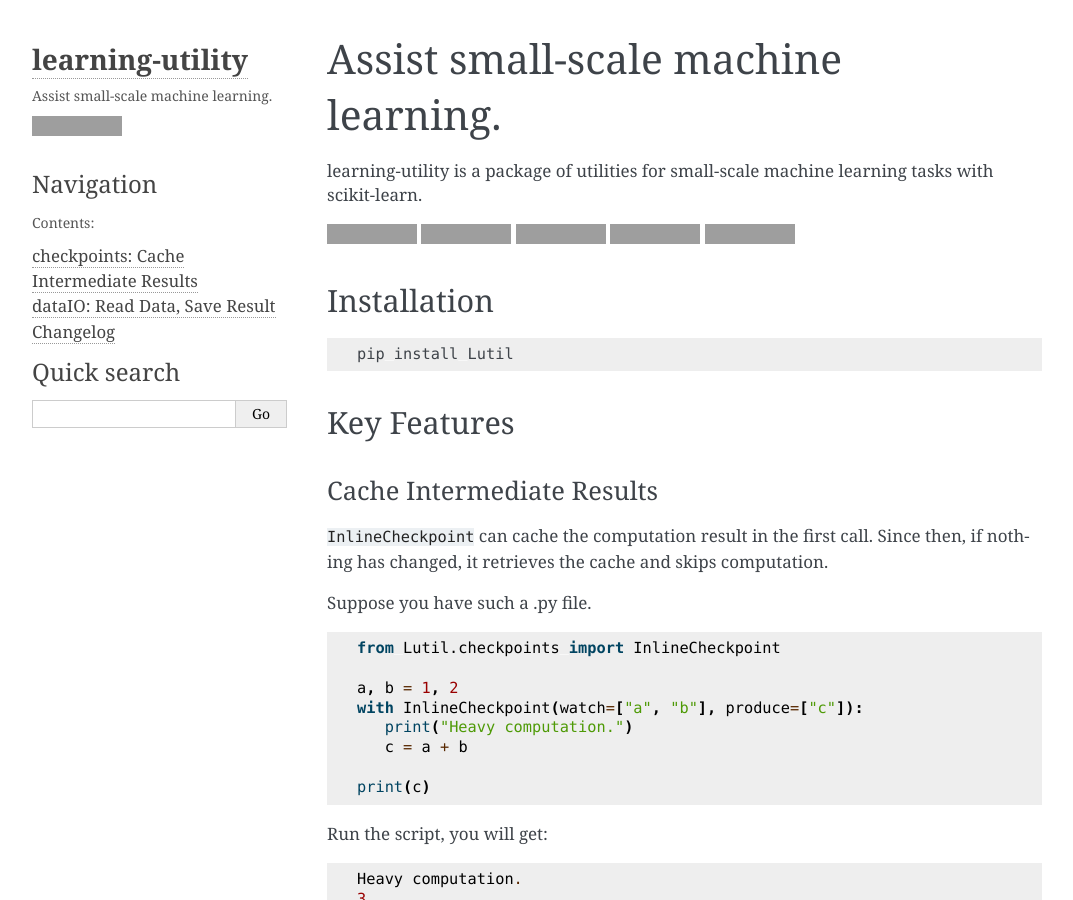
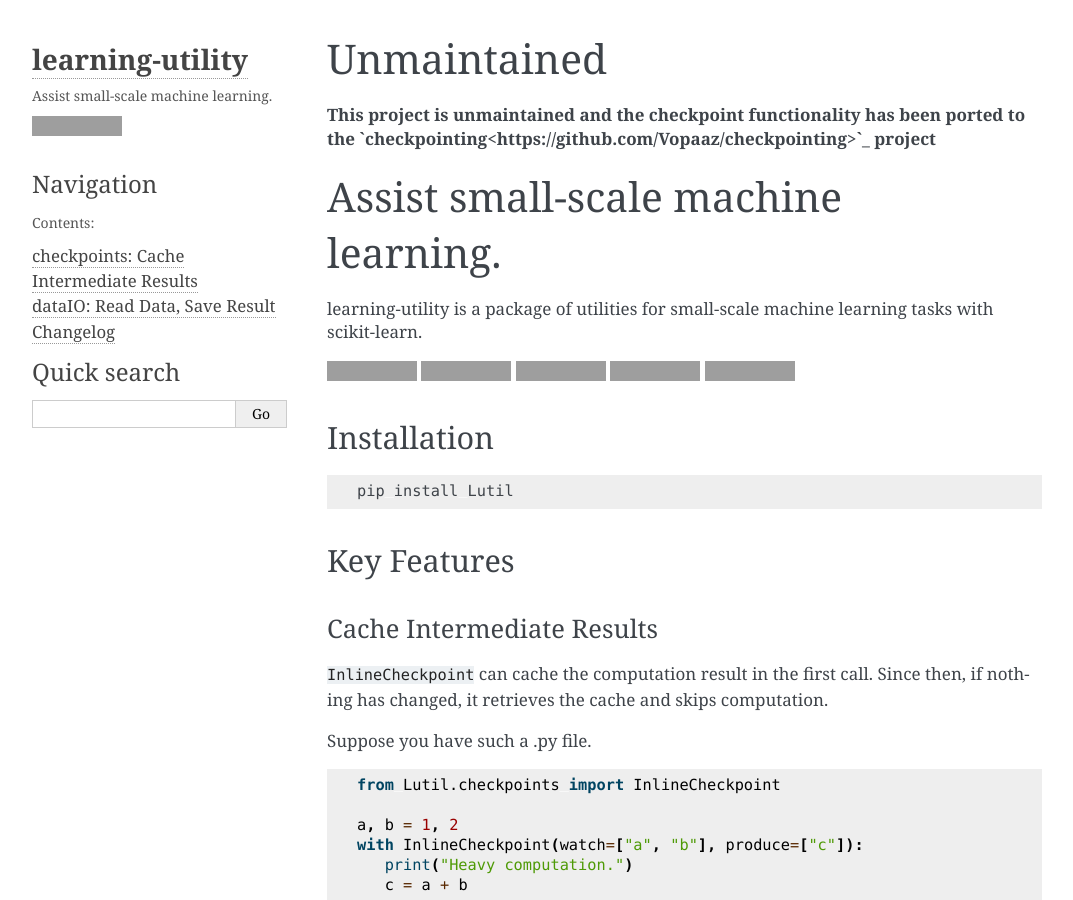
Before and after one commit to Vopaaz/learning-utility, a Sphinx documentation site: the page built from docs/source/index.rst, in a window 1280 px wide and 900 px high, cut to the strip 0-900 px from the top of the window. Shown: the whole strip, without its empty margins (93-1166 px from the left). Built offline with Sphinx 7.4.7, drawn with Linux system fonts in a browser that asks for light colours; grey boxes are pictures that could not be loaded.

Commit message:
Unmaintained notice

```diff
--- a/docs/source/index.rst
+++ b/docs/source/index.rst
@@ -1,3 +1,9 @@
+Unmaintained
+===================================================
+
+**This project is unmaintained and the checkpoint functionality has been ported to the `checkpointing<https://github.com/Vopaaz/checkpointing>`_ project**
+
+
 Assist small-scale machine learning.
 ===================================================
 
```
Also changed, not shown: README.md (+5 -0 lines).
